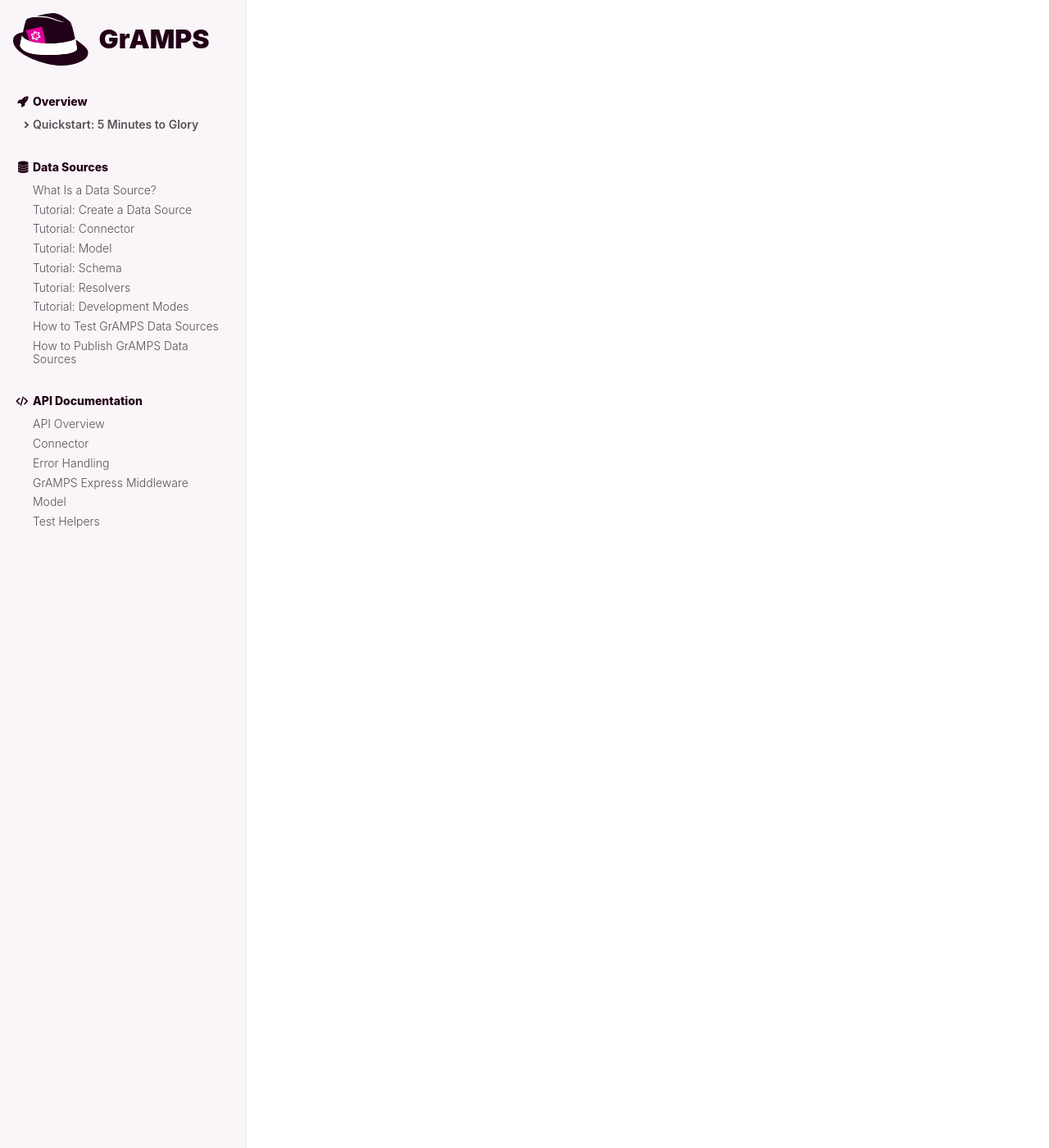
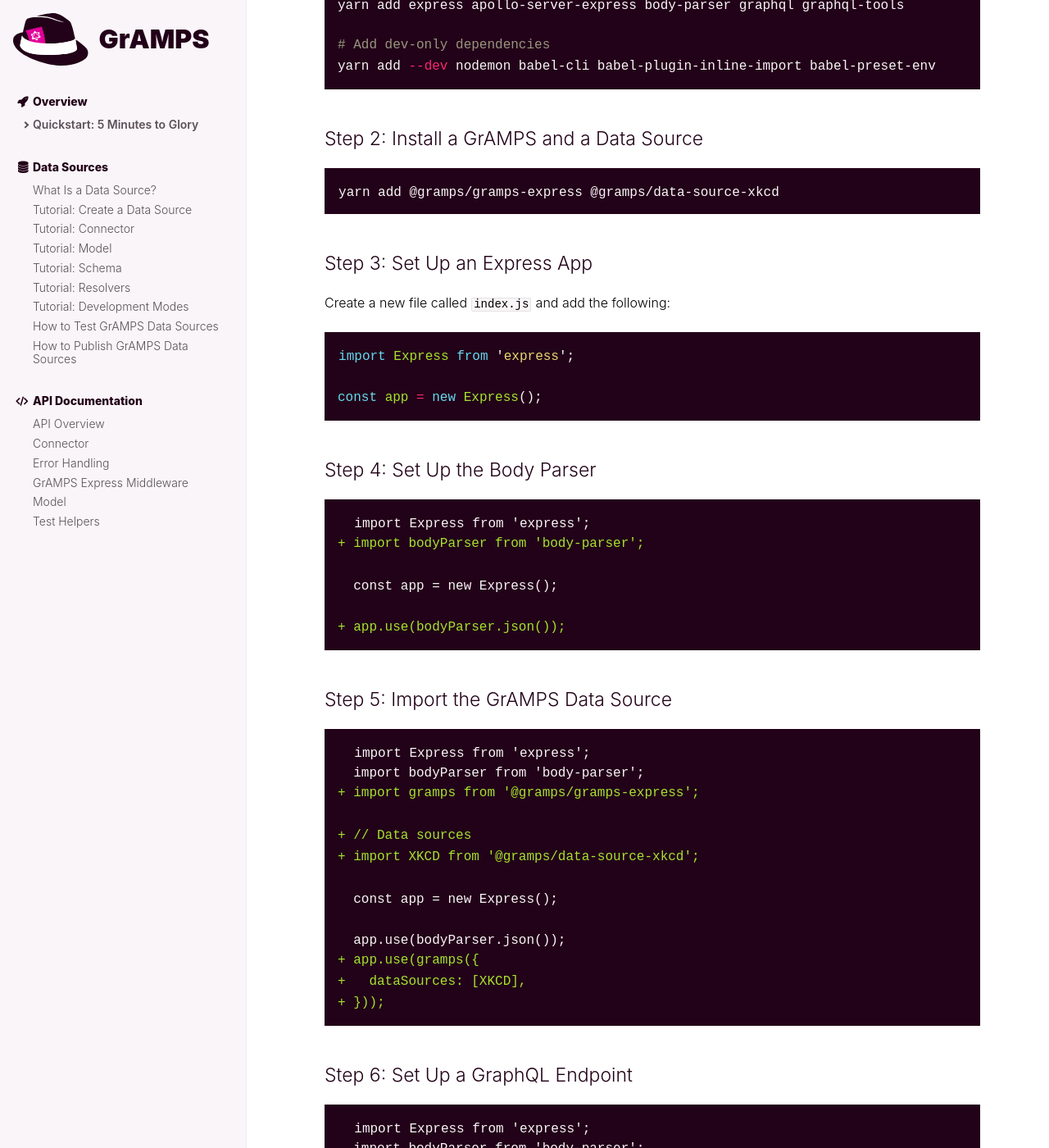
Before and after one commit to gramps-graphql/gramps-express, a Jekyll site: the page built from docs/_content/overview/quickstart.md, in a window 1280 px wide and 1400 px high, scrolled down 649 px. Shown: the whole window at 82% size. Built offline with Jekyll 4.4.1, drawn with Linux system fonts in a browser that asks for light colours; some of the changed text lies outside the part shown.

Commit message:
docs(quickstart): WIP

````diff
--- a/docs/_content/overview/quickstart.md
+++ b/docs/_content/overview/quickstart.md
@@ -3,4 +3,91 @@ title: "Quickstart: 5 Minutes to Glory"
 weight: 1
 ---
 
-TKTK
+Get your first GrAMPS-powered GraphQL server up and running in just a few minutes by following these steps.
+
+## Table of Contents
+{:.no_toc}
+
+-
+{:toc}
+
+## Step 1: Install Dependencies
+
+```sh
+# Add dependencies
+yarn add express apollo-server-express body-parser graphql graphql-tools
+
+# Add dev-only dependencies
+yarn add --dev nodemon babel-cli babel-plugin-inline-import babel-preset-env
+```
+
+## Step 2: Install a GrAMPS and a Data Source
+
+```sh
+yarn add @gramps/gramps-express @gramps/data-source-xkcd
+```
+
+## Step 3: Set Up an Express App
+
+Create a new file called `index.js` and add the following:
+
+```js
+import Express from 'express';
+
+const app = new Express();
+```
+
+## Step 4: Set Up the Body Parser
+
+```diff
+  import Express from 'express';
++ import bodyParser from 'body-parser';
+
+  const app = new Express();
+
++ app.use(bodyParser.json());
+```
+
+## Step 5: Import the GrAMPS Data Source
+
+```diff
+  import Express from 'express';
+  import bodyParser from 'body-parser';
++ import gramps from '@gramps/gramps-express';
+
++ // Data sources
++ import XKCD from '@gramps/data-source-xkcd';
+
+  const app = new Express();
+
+  app.use(bodyParser.json());
++ app.use(gramps({
++   dataSources: [XKCD],
++ }));
+```
+
+## Step 6: Set Up a GraphQL Endpoint
+
+```diff
+  import Express from 'express';
+  import bodyParser from 'body-parser';
+  import gramps from '@gramps/gramps-express';
++ import { graphqlExpress } from '@gramps/gramps-express';
+
+  // Data sources
+  import XKCD from '@gramps/data-source-xkcd';
+
+  const app = new Express();
+
+  app.use(bodyParser.json());
+  app.use(gramps({
+    dataSources: [XKCD],
+  }));
+
++ app.use('/graphql',
++   graphqlExpress(req => ({
++     schema: req => req.gramps.schema,
++     context: req => req.gramps.context,
++   }))
++ );
+```
````
